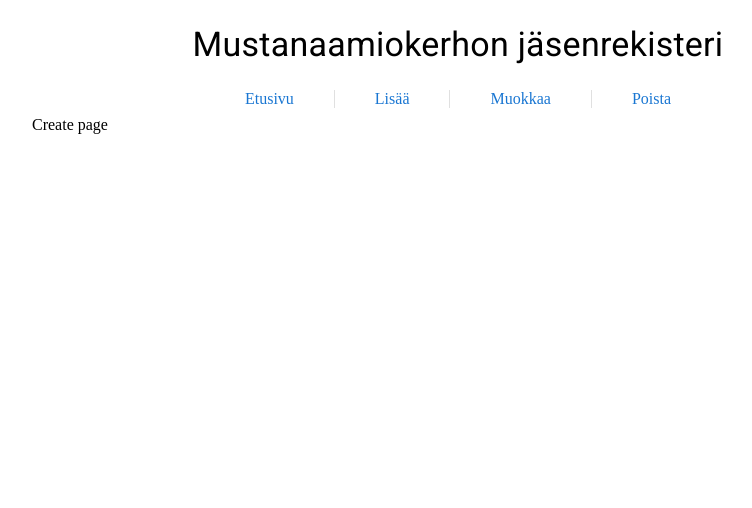
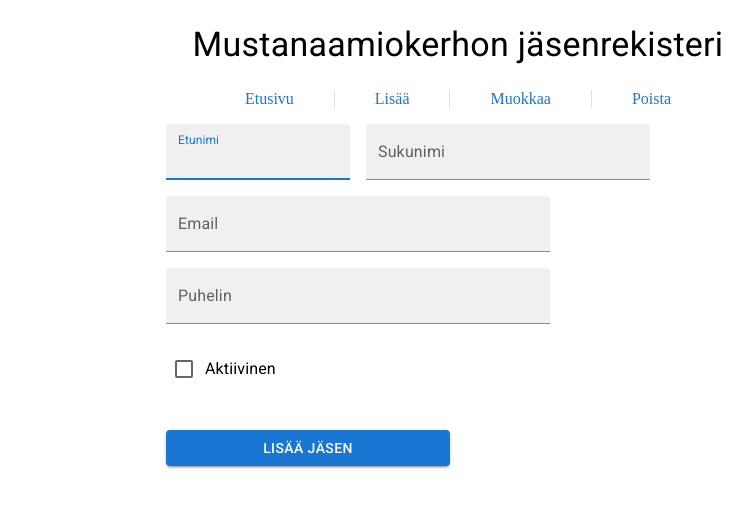
Before and after one commit to celmi001xamk/jasenrekisteri, a React (Create React App) app in the folder client/: page /create in a window 1280 px wide. Shown: the top 508 px of the page, without its empty margins (182-934 px from the left). Built offline with nearby package versions, Linux system fonts and the light colour scheme; no server answers.

Commit message:
Frontpage form done

```diff
--- a/client/src/components/Createpage.tsx
+++ b/client/src/components/Createpage.tsx
@@ -1,7 +1,99 @@
-import React from 'react';
+import { Box, Button, TextField, Checkbox } from '@mui/material';
+import React, { useRef, useState } from 'react';
+import { NavigateFunction, useNavigate } from 'react-router-dom';
+import Grid from '@mui/material/Unstable_Grid2';
+import FormControlLabel from '@mui/material/FormControlLabel';
+import Typography from '@mui/material/Typography';
 
 export const Createpage: React.FC = (): React.ReactElement => {
+
+    const navigate: NavigateFunction = useNavigate();
+    const formRef = useRef<HTMLFormElement>();
+    const [error, setError] = useState<boolean>(false);
+
+    const createMember = async (e: React.FormEvent) => {
+        e.preventDefault();
+        if (formRef.current!.firstname.value &&
+            formRef.current!.lastname.value &&
+            formRef.current!.phone.value &&
+            formRef.current!.email.value) {
+            setError(false)
+            navigate("/");
+        } else {
+            setError(true)
+        }
+    }
+
     return (
-        <>Create page</>
+        <Box
+            component="form"
+            onSubmit={createMember}
+            ref={formRef}
+        >
+            <Grid container maxWidth={"sm"} justifySelf="center" margin={"auto"} spacing={2} >
+                <Grid xs={4}>
+                    <TextField
+                        name="firstname"
+                        label="Etunimi"
+                        variant="filled"
+                        fullWidth
+                        autoFocus
+                    />
+                </Grid>
+                <Grid xs={6}>
+                    <TextField
+                        name="lastname"
+                        label="Sukunimi"
+                        variant="filled"
+                        fullWidth
+                    />
+                </Grid>
+                <Grid xs={8}>
+                    <TextField
+                        name="email"
+                        label="Email"
+                        variant="filled"
+                        fullWidth
+                    />
+                </Grid>
+                <Grid xs={8}>
+                    <TextField
+                        name="phone"
+                        label="Puhelin"
+                        variant="filled"
+                        fullWidth
+                    />
+                </Grid>
+                <Grid xs={12}>
+                    <FormControlLabel
+                        sx={{ padding: 1 }}
+                        control={<Checkbox
+                            name='active'
+                            color='primary'
+                        />}
+                        label="Aktiivinen"
+                    />
+                </Grid>
+                <Grid xs={6}>
+                    <Button fullWidth variant="contained" type="submit" sx={{ mt: 2 }}>Lisää jäsen</Button>
+                </Grid>
+                {error
+                    ? <Grid xs={12}>
+                        <Typography
+                            variant='h6'
+                            sx={{
+                                color: "red",
+                                backgroundColor: "rgba(255,0,0,0.1)",
+                                padding: 1,
+                                border: "1px solid red",
+                                borderRadius: "5px"
+                            }}>
+                            Täytä kaikki kentät
+                        </Typography>
+                    </Grid>
+                    : null
+                }
+            </Grid>
+        </Box>
     )
 }
```
